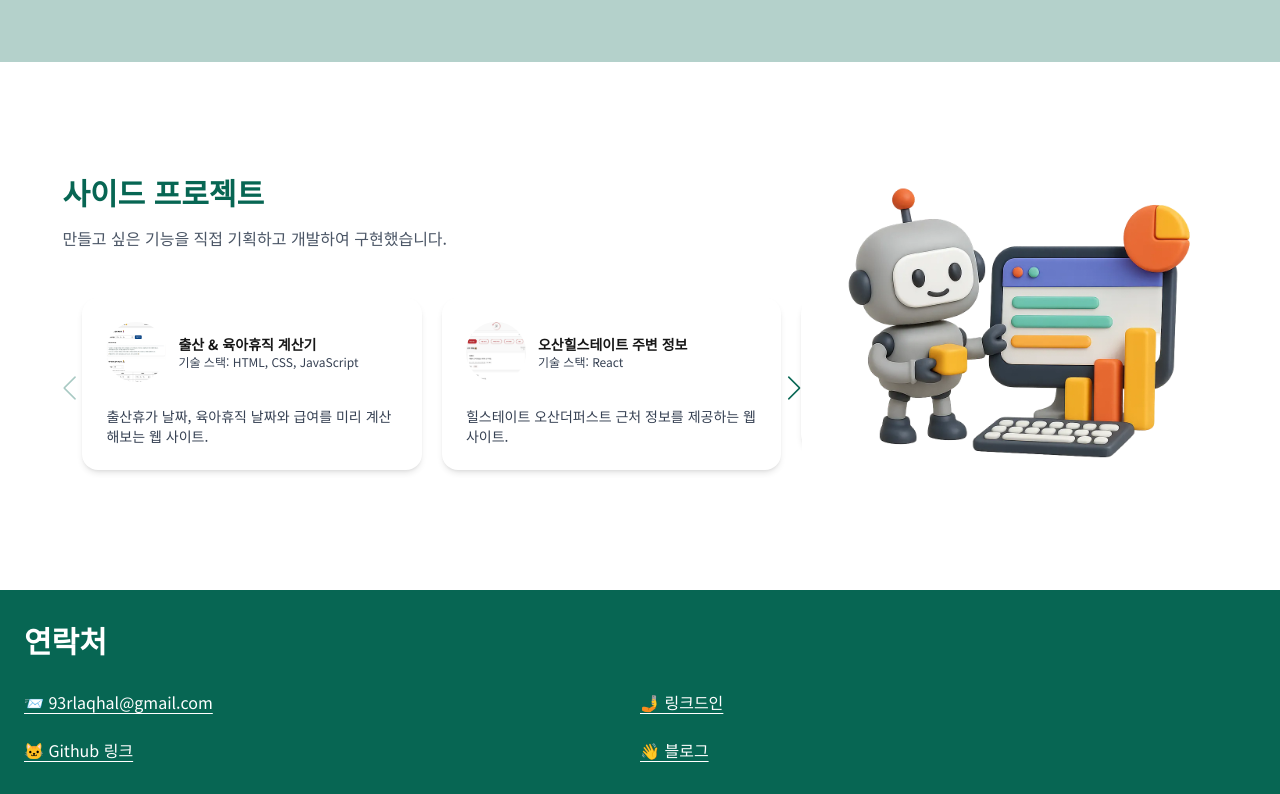
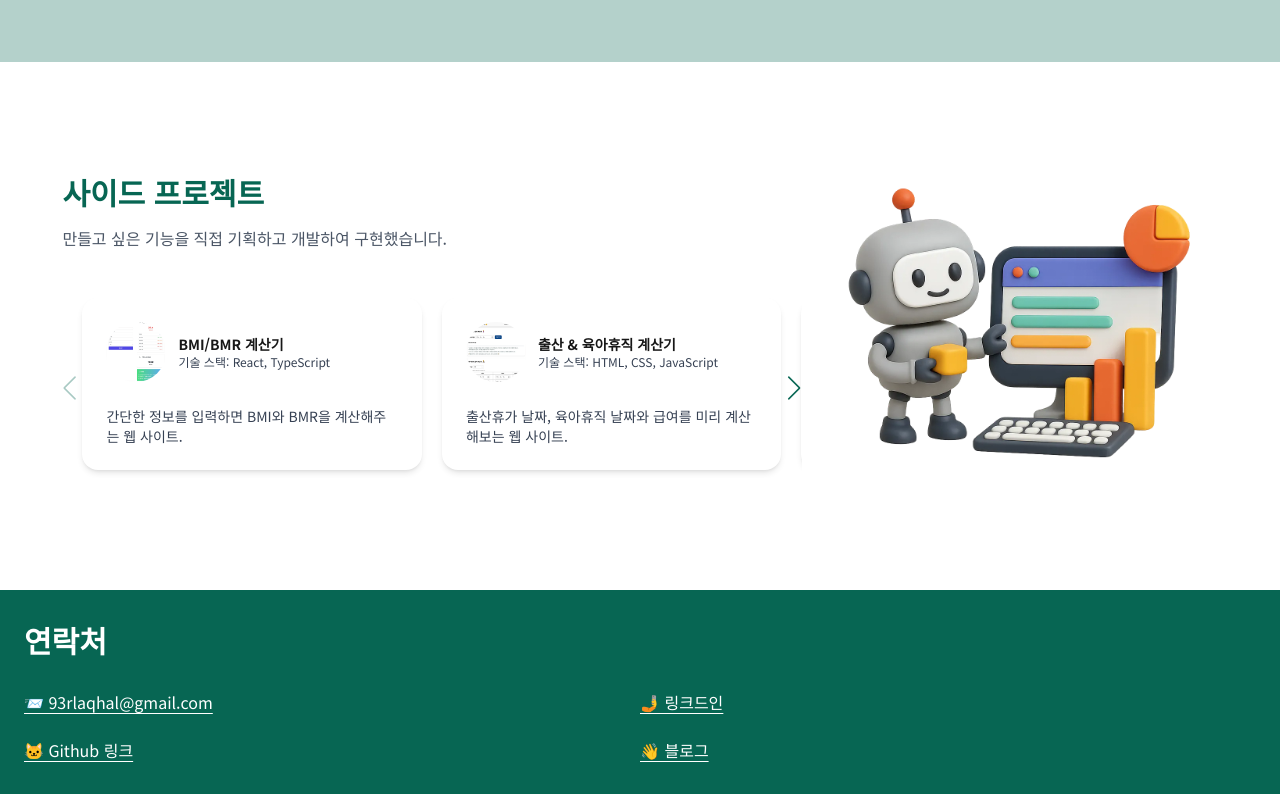
Before and after one commit to Kbomi/portfolio-nextjs, a Next.js app: page / in a window 1280 px wide. Shown: the part 1807-2601 px from the top of the page. Built offline with nearby package versions, Linux system fonts and the light colour scheme.

Commit message:
feat: 사이드프로젝트에 bmi/bmr 계산기 추가

```diff
--- a/app/data/sideProjects.ts
+++ b/app/data/sideProjects.ts
@@ -59,6 +59,16 @@ const sideProjects: SideProjectProps[] = [
     image: '/sideproject/baby.webp',
     link: 'https://babycalc.kko-kkuri.com',
     content: '임신과 출산을 준비하며 관련 정보가 흩어져 있어 불편함을 느꼈고, 이를 계기로 출산·육아휴직 기간과 급여 정보를 쉽고 빠르게 확인할 수 있는 사이트를 제작하였습니다.\n\n사용자가 출산휴가 시작일만 입력하면 자동으로 종료일과 육아휴직 기간을 계산해주며, 급여 계산은 개인 상황에 맞게 세부 옵션을 설정할 수 있도록 구성하였습니다.',
+  },
+  {
+    id: 5,
+    title: 'BMI/BMR 계산기',
+    description: '간단한 정보를 입력하면 BMI와 BMR을 계산해주는 웹 사이트.',
+    skill: 'React, TypeScript',
+    thumb: '/sideproject/health.webp',
+    image: '/sideproject/health.webp',
+    link: 'https://health.kko-kkuri.com',
+    content: 'Gemini CLI를 사용해보려고 만든 사이트 입니다.\n"키, 몸무게, 나이, 성별"을 입력하면 BMI, BMR을 계산하는 웹사이트 만들어줘. React로 만들어줘. 타입스크립트로 만들어줘. 라고 요청하니, 5분도 안되어서 코드를 작성해주었습니다.\n\n이후에 추가로 다국어작업, 다크모드, UI개선을 하여 배포했습니다.',
   }
 ];
 
```
Also changed, not shown: public/sideproject/health.webp (added).
